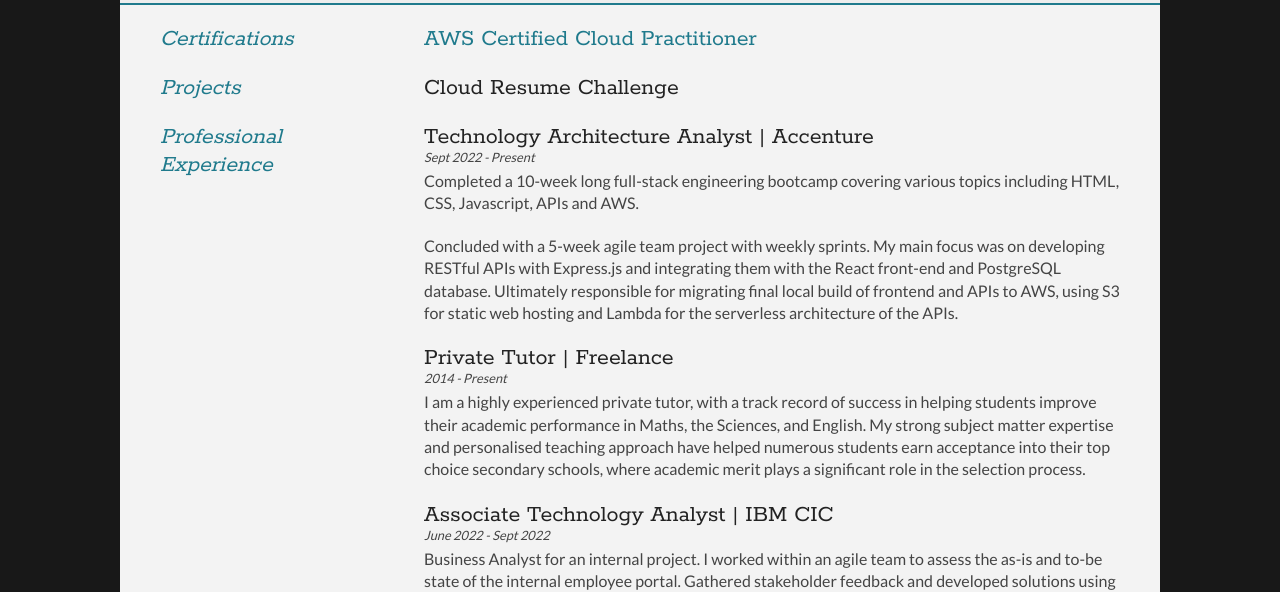
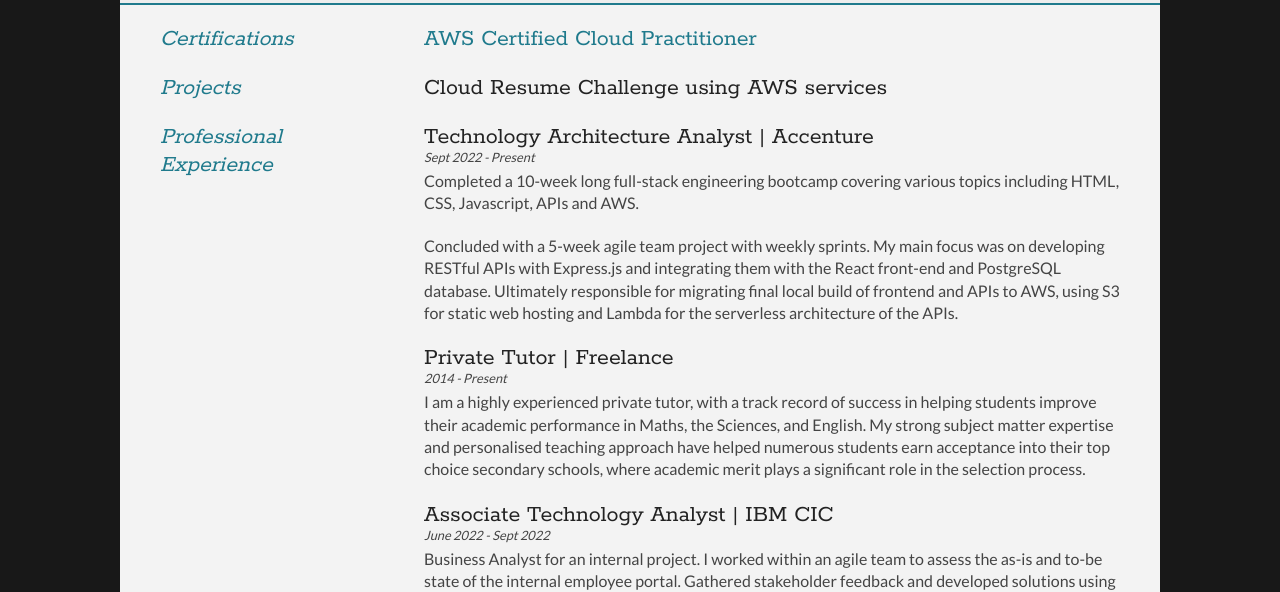
Before and after one commit to Matchahub/Cloud_Resume_Challenge, a website: page index.html in a window 1280 px wide. Shown: the part 209-801 px from the top of the page. Drawn offline with Linux system fonts and the light colour scheme; no server answers.

Commit message:
testing workflow

```diff
--- a/index.html
+++ b/index.html
@@ -56,7 +56,7 @@
 
         <div class="sectionContent">
           <article>
-            <h4>Cloud Resume Challenge</h4>
+            <h4>Cloud Resume Challenge using AWS services</h4>
           </article>
         </div>
       </section>
```
